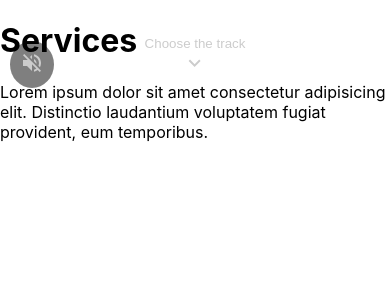
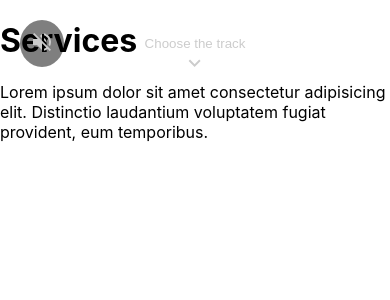
Before and after one commit to Patricio-Fernandez-Ionadi/ReactApp---BarberMusic, a React (Create React App) app: page /services in a window 390 px wide. Shown: the top 300 px of the page. Built offline with nearby package versions, Linux system fonts and the light colour scheme.

Commit message:
boton goTop, modularizacion de componente MobileButton

```diff
--- a/src/App.jsx
+++ b/src/App.jsx
@@ -3,6 +3,7 @@ import { Route } from "react-router-dom"
 // Components
 import VolumeHandler from "./components/MusicHandler/VolumeHandler"
 import TrackSelector from "./components/MusicHandler/TrackSelector"
+import GoTopButton from "./components/goTopButton/GoTopButton"
 // pages
 import Home from "./pages/Home"
 import Services from "./pages/Services"
@@ -18,6 +19,7 @@ function App() {
 			</MusicContextProvider>
 			<Route exact path='/' component={Home} />
 			<Route exact path='/services' component={Services} />
+			<GoTopButton />
 		</>
 	)
 }
--- /dev/null
+++ b/src/components/MobileButton/MobileButton.jsx
@@ -0,0 +1,33 @@
+import React from "react"
+import { makeStyles } from "@material-ui/core"
+
+const useStyles = makeStyles({
+	mobileButton: {
+		position: "fixed",
+		top: ({ top }) => `${top}px`,
+		left: ({ left }) => `${left}px`,
+		bottom: ({ bottom }) => `${bottom}px`,
+		right: ({ right }) => `${right}px`,
+		zIndex: 99,
+		padding: "10px",
+		backgroundColor: "rgba(0, 0, 0, .5)",
+		borderRadius: "50%",
+		border: "none",
+	},
+})
+
+export default function MobileButton({
+	children,
+	top,
+	left,
+	bottom,
+	right,
+	clickEvent,
+}) {
+	const classes = useStyles({ top, left, bottom, right })
+	return (
+		<button className={classes.mobileButton} onClick={clickEvent}>
+			{children}
+		</button>
+	)
+}
--- a/src/components/MusicHandler/VolumeHandler.jsx
+++ b/src/components/MusicHandler/VolumeHandler.jsx
@@ -4,12 +4,13 @@ import VolumeOffIcon from "@material-ui/icons/VolumeOff"
 import { makeStyles } from "@material-ui/core"
 // Context
 import MusicContext from "../../context/MusicContext"
+import MobileButton from "../MobileButton/MobileButton"
 const useStyles = makeStyles({
 	volumeButton: {
 		position: "fixed",
 		zIndex: 99,
 		padding: "10px",
-		margin: "20px 10px 10px",
+		margin: "20px",
 		backgroundColor: "rgba(0, 0, 0, .5)",
 		borderRadius: "50%",
 		border: "none",
@@ -28,12 +29,12 @@ export default function VolumeHandler() {
 	}
 
 	return (
-		<button onClick={handleMusic} className={classes.volumeButton}>
+		<MobileButton clickEvent={handleMusic} top={20} left={20}>
 			{isPlaying ? (
 				<VolumeUpIcon className={classes.volumeIcon} />
 			) : (
 				<VolumeOffIcon className={classes.volumeIcon} />
 			)}
-		</button>
+		</MobileButton>
 	)
 }
--- /dev/null
+++ b/src/components/goTopButton/GoTopButton.jsx
@@ -0,0 +1,61 @@
+import React, { useState } from "react"
+// Components
+import MobileButton from "../MobileButton/MobileButton"
+// Styles
+import LastPageIcon from "@material-ui/icons/LastPage"
+import { makeStyles } from "@material-ui/core"
+
+const useStyles = makeStyles((theme) => ({
+	goTopIcon: {
+		transform: "rotate(-90deg)",
+		color: "#ccc",
+	},
+}))
+
+export default function GoTopButton() {
+	const [isActive, setIsActive] = useState(false)
+
+	const showButton = (e) => {
+		if (e.target.scrollingElement.scrollTop > 300) {
+			setIsActive(true)
+		} else {
+			setIsActive(false)
+		}
+	}
+	window.onscroll = showButton
+	const scrollToTop = (duration) => {
+		if (document.scrollingElement.scrollTop === 0) return
+
+		const totalScrollDistance = document.scrollingElement.scrollTop
+		let scrollY = totalScrollDistance
+		let oldTimestamp = null
+
+		function step(newTimestamp) {
+			if (oldTimestamp !== null) {
+				scrollY -=
+					(totalScrollDistance * (newTimestamp - oldTimestamp)) / duration
+				if (scrollY <= 0) return (document.scrollingElement.scrollTop = 0)
+				document.scrollingElement.scrollTop = scrollY
+			}
+			oldTimestamp = newTimestamp
+			window.requestAnimationFrame(step)
+		}
+		window.requestAnimationFrame(step)
+	}
+	const handleGoTop = () => {
+		scrollToTop(500)
+	}
+
+	const classes = useStyles()
+	return (
+		<>
+			{isActive ? (
+				<MobileButton clickEvent={handleGoTop} bottom={20} right={20}>
+					<LastPageIcon className={classes.goTopIcon} />
+				</MobileButton>
+			) : (
+				<span></span>
+			)}
+		</>
+	)
+}
```
